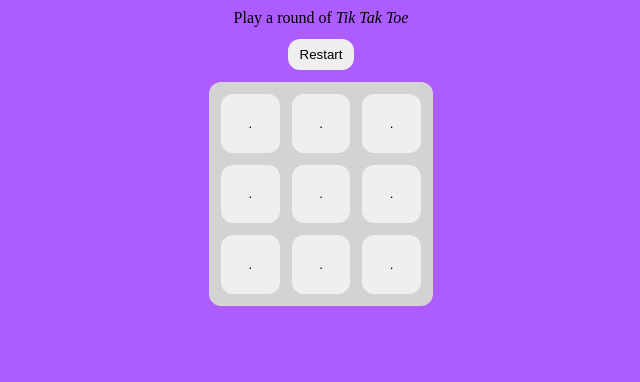
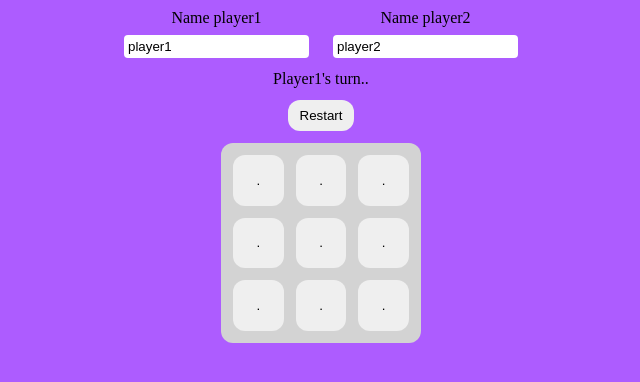
Before and after one commit to JollyJoker90/Odin-TicTakToe, a plain HTML site: page index.html in a window 1280 px wide. Both pictures are taken after a click on the button "Start". Shown: the part 80-462 px from the top of the page, without its empty margins (319-959 px from the left). Drawn offline with Linux system fonts and the light colour scheme.

Commit message:
added more user interface ability to start and restart game ability to change user names

```diff
--- a/index.html
+++ b/index.html
@@ -11,6 +11,16 @@
     <main>
       <h1>Tik Tak Toe</h1>
       <div class="interface">
+        <div class="player-names">
+          <div class="player1-name">
+            <label for="player1">Name player1</label
+            ><input type="text" id="player1" value="player1" data-index="0" />
+          </div>
+          <div class="player2-name">
+            <label for="">Name player2</label
+            ><input type="text" id="player2" value="player2" data-index="1" />
+          </div>
+        </div>
         <p class="interface-message">Play a round of <em>Tik Tak Toe</em></p>
         <button class="interface-button">Start</button>
       </div>
--- a/script.js
+++ b/script.js
@@ -1,6 +1,8 @@
 const GameBoard = () => {
   const rows = 3;
   const columns = 3;
+  let board = [];
+  const initializeBoard = () => {
     board = [];
     for (let i = 0; i < rows; i++) {
       board[i] = [];
@@ -8,30 +10,37 @@ const GameBoard = () => {
         board[i].push(".");
       }
     }
+  };
 
   const getBoard = () => {
     return board;
   };
 
-  const displayBoard = () => {
-    console.log(board);
-  };
+  // const displayBoard = () => {
+  //   console.log(board);
+  // };
 
   const placeMarker = (row, col, player) => {
     if (board[row][col] !== ".") return;
     board[row][col] = player.marker;
   };
 
-  return { getBoard, displayBoard, placeMarker };
+  initializeBoard();
+
+  return { getBoard, placeMarker, initializeBoard };
 };
 
 function Player(name, marker) {
-  return { name, marker };
+  const setName = (n) => {
+    name = n;
+  };
+  return { name, marker, setName };
 }
 
 function GameController() {
   const board = GameBoard();
   const players = [Player("Player1", "x"), Player("Player2", "o")];
+  let winner;
 
   let activePlayer = players[0];
 
@@ -39,16 +48,15 @@ function GameController() {
     return activePlayer;
   };
 
-  const printNewRound = () => {
-    board.displayBoard();
-  };
+  // const printNewRound = () => {
+  //   board.displayBoard();
+  // };
 
   const switchPlayer = () => {
     activePlayer = activePlayer === players[0] ? players[1] : players[0];
   };
 
   const checkWinConditions = () => {
-    // console.log(board.getBoard());
     let currentBoard = board.getBoard();
     let winnerFound =
       currentBoard.some((row) =>
@@ -64,48 +72,79 @@ function GameController() {
         currentBoard[1][1] === activePlayer.marker &&
         currentBoard[0][2] === activePlayer.marker);
     if (winnerFound) {
-      console.log(`${activePlayer.name} won!`);
+      // console.log(`${activePlayer.name} won!`);
+      winner = activePlayer.name;
     } else if (currentBoard.every((row) => row.every((cell) => cell !== "."))) {
-      console.log("It's a tie!");
+      // console.log("It's a tie!");
+      winner = activePlayer.name;
     }
   };
 
   const playRound = (row, col) => {
-    console.log(
-      `Placing ${activePlayer.marker} for ${activePlayer.name} in position ${row}:${col}..`
-    );
+    // console.log(
+    //   `Placing ${activePlayer.marker} for ${activePlayer.name} in position ${row}:${col}..`
+    // );
     board.placeMarker(row, col, activePlayer);
     checkWinConditions();
     switchPlayer();
-    // printNewRound();
   };
-  console.log(`Playing Tic Tak Toe\n${activePlayer.name} begins..`);
-  printNewRound();
 
-  return { playRound, getBoard: board.getBoard, getActivePlayer };
+  const restart = () => {
+    board.initializeBoard();
+  };
+
+  const getWinner = () => {
+    return winner;
+  };
+
+  const renamePlayer = (index, name) => {
+    players[index].name = name;
+  };
+
+  return {
+    playRound,
+    getBoard: board.getBoard,
+    getActivePlayer,
+    restart,
+    getWinner,
+    renamePlayer,
+  };
 }
 
 function ScreenController() {
   const game = GameController();
   const boardDiv = document.querySelector(".game-board");
+  const message = document.querySelector(".interface-message");
 
   const handleInterfaceInput = (e) => {
     if (boardDiv.classList.contains("hidden")) {
       boardDiv.classList.remove("hidden");
+      message.textContent = `${game.getActivePlayer().name}'s turn..`;
       e.target.textContent = "Restart";
     } else {
-      // restart game
+      boardDiv.innerHTML = "";
+      game.restart();
+      updateScreen();
     }
+  };
+
+  const handleUserNameChange = (e) => {
+    game.renamePlayer(e.target.dataset.index, e.target.value);
   };
 
   document
     .querySelector(".interface-button")
     .addEventListener("click", handleInterfaceInput);
 
+  document
+    .querySelectorAll(".player-names input")
+    .forEach((input) => input.addEventListener("change", handleUserNameChange));
+
   const updateScreen = () => {
-    // boardDiv.innerHTML = "";
     const board = game.getBoard();
 
+    if (!boardDiv.classList.contains("hidden"))
+      message.textContent = `${game.getActivePlayer().name}'s turn..`;
     board.forEach((row, indexRow) => {
       row.forEach((cell, indexCol) => {
         let cellButton = document.querySelector(
@@ -132,5 +171,4 @@ function ScreenController() {
   updateScreen();
 }
 
-// const game = GameController();
 ScreenController();
--- a/styles.css
+++ b/styles.css
@@ -1,11 +1,10 @@
 * {
   margin: 0;
   padding: 0;
+  box-sizing: border-box;
 }
 
 body {
-  /* margin: 40px;
-  text-align: center; */
   background-color: #ad5cff;
 }
 
@@ -26,6 +25,12 @@ main {
   display: grid;
   grid-template-columns: 1fr 1fr 1fr;
   gap: 12px;
+}
+
+.x,
+.o {
+  color: white;
+  font-size: 12px;
 }
 
 .x {
@@ -55,6 +60,29 @@ button:hover {
   background-color: #9b9b9b;
 }
 
+.player-names {
+  display: flex;
+  justify-content: space-between;
+  gap: 24px;
+  margin-bottom: 12px;
+
+  .player1-name,
+  .player2-name {
+    display: flex;
+    flex-direction: column;
+    gap: 8px;
+  }
+
+  input {
+    padding: 4px;
+    border-radius: 4px;
+    border: none;
+  }
+  input:focus {
+    outline: none;
+  }
+}
+
 .hidden {
   display: none;
 }
```
Lines whose indentation alone changed are shown as unchanged.
